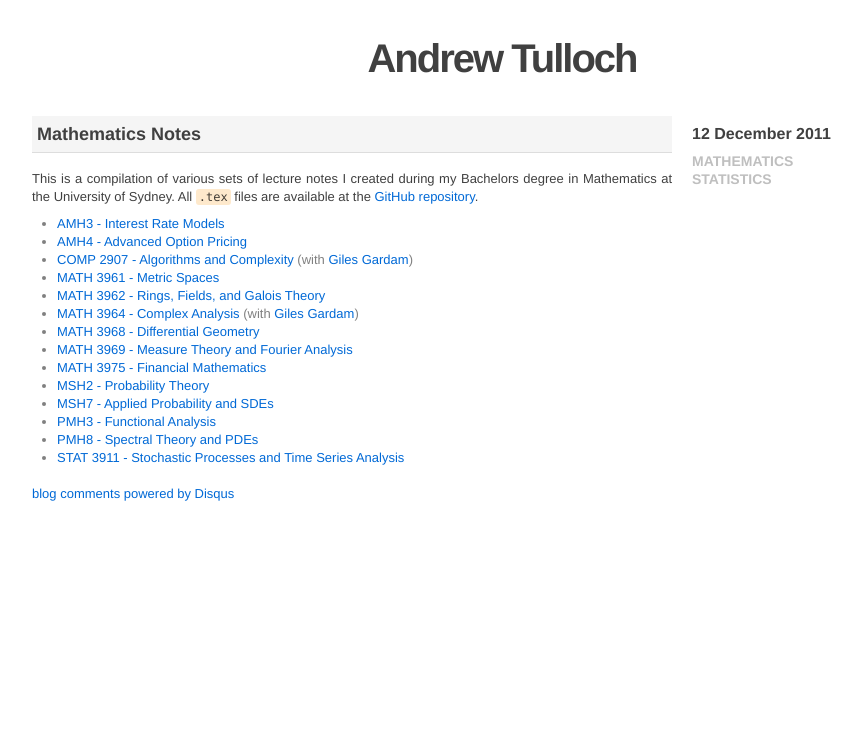
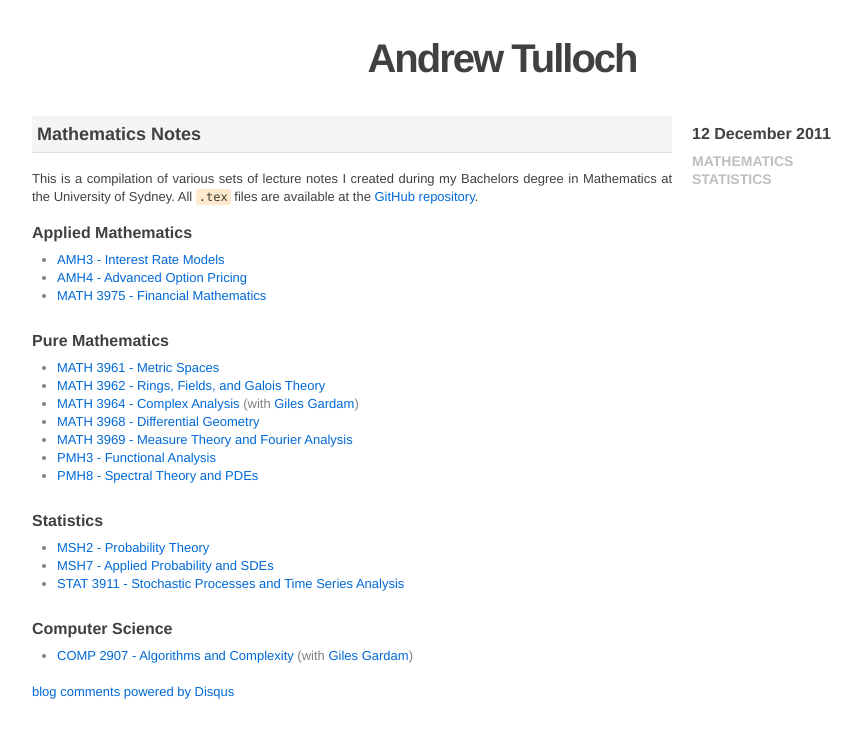
Before and after one commit to ajtulloch/ajtulloch.github.com, a Jekyll site: the page built from _posts/2011/2011-12-12-mathematics.md, in a window 1280 px wide. Shown: the top 738 px of the page, without its empty margins (138-1000 px from the left). Built offline with Jekyll 4.4.1, drawn with Linux system fonts in a browser that asks for light colours; comment, search, counter and statistics services are not loaded.

Commit message:
Reformated list

```diff
--- a/_posts/2011/2011-12-12-mathematics.md
+++ b/_posts/2011/2011-12-12-mathematics.md
@@ -8,17 +8,29 @@
 
 This is a compilation of various sets of lecture notes I created during my Bachelors degree in Mathematics at the University of Sydney.  All `.tex` files are available at the [GitHub repository](https://github.com/ajtulloch/SydneyUniversityMathematicsNotes).
 
+#### Applied Mathematics
+
 * [AMH3 - Interest Rate Models](/PDFs/AMH3LectureNotes.pdf)
 * [AMH4 - Advanced Option Pricing](/PDFs/AMH4LectureNotes.pdf)
-* [COMP 2907 - Algorithms and Complexity](/PDFs/COMP2907LectureNotes.pdf) (with [Giles Gardam](https://github.com/gilesgardam))
+* [MATH 3975 - Financial Mathematics](/PDFs/MATH3975LectureNotes.pdf)
+
+
+#### Pure Mathematics
+
 * [MATH 3961 - Metric Spaces](/PDFs/MATH3961LectureNotes.pdf)
 * [MATH 3962 - Rings, Fields, and Galois Theory](/PDFs/MATH3962LectureNotes.pdf)
 * [MATH 3964 - Complex Analysis](/PDFs/MATH3964LectureNotes.pdf) (with [Giles Gardam](https://github.com/gilesgardam))
 * [MATH 3968 - Differential Geometry](/PDFs/MATH3968LectureNotes.pdf)
 * [MATH 3969 - Measure Theory and Fourier Analysis](/PDFs/MATH3969LectureNotes.pdf)
-* [MATH 3975 - Financial Mathematics](/PDFs/MATH3975LectureNotes.pdf)
+* [PMH3 - Functional Analysis](/PDFs/PMH3LectureNotes.pdf)
+* [PMH8 - Spectral Theory and PDEs](/PDFs/PMH8LectureNotes.pdf)
+
+#### Statistics
+
 * [MSH2 - Probability Theory](/PDFs/MSH2LectureNotes.pdf)
 * [MSH7 - Applied Probability and SDEs](/PDFs/MSH7LectureNotes.pdf)
-* [PMH3 - Functional Analysis](/PDFs/PMH3LectureNotes.pdf)
-* [PMH8 - Spectral Theory and PDEs](/PDFs/PMH8LectureNotes.pdf)
 * [STAT 3911 - Stochastic Processes and Time Series Analysis](/PDFs/STAT3911LectureNotes.pdf)
+
+#### Computer Science
+
+* [COMP 2907 - Algorithms and Complexity](/PDFs/COMP2907LectureNotes.pdf) (with [Giles Gardam](https://github.com/gilesgardam))
```
